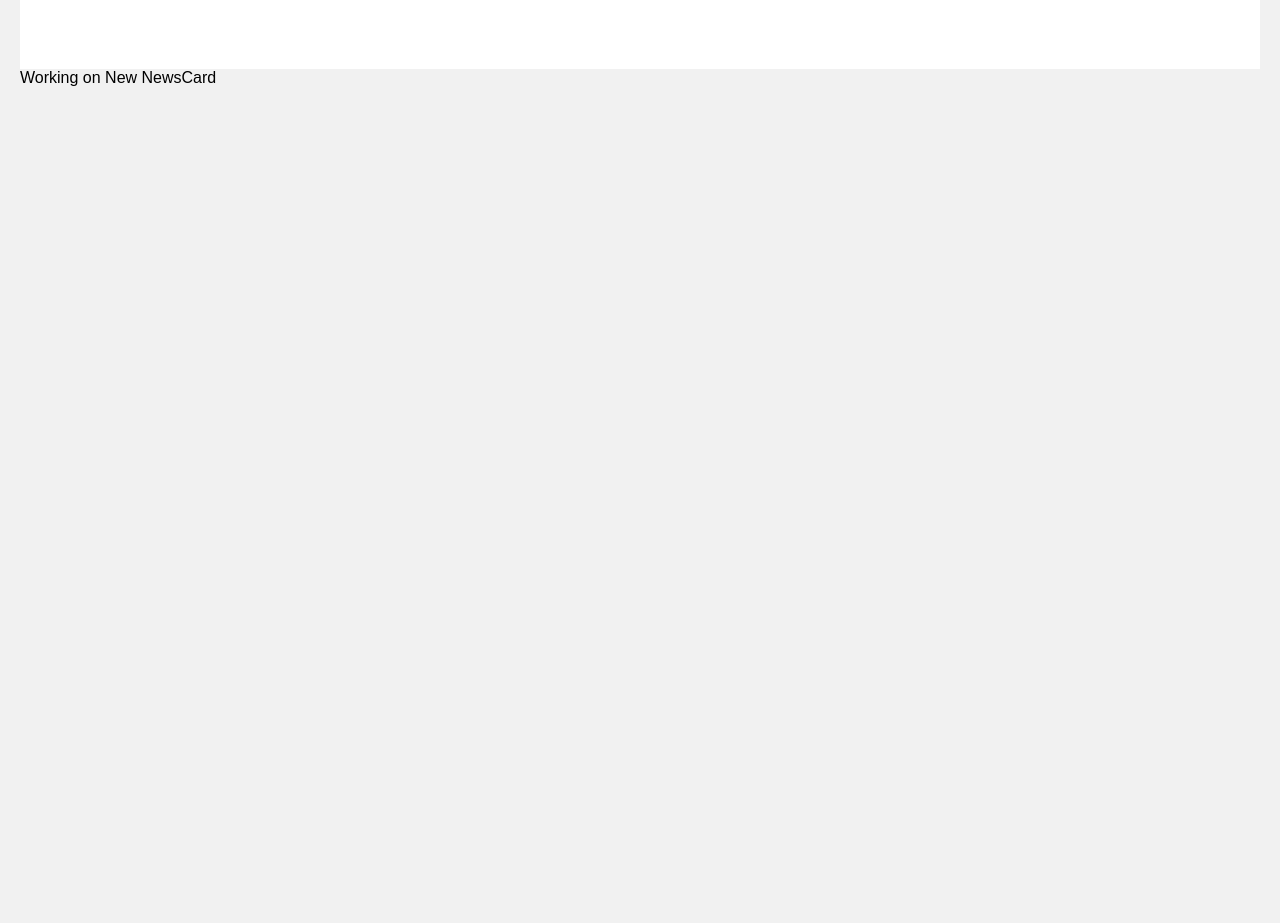
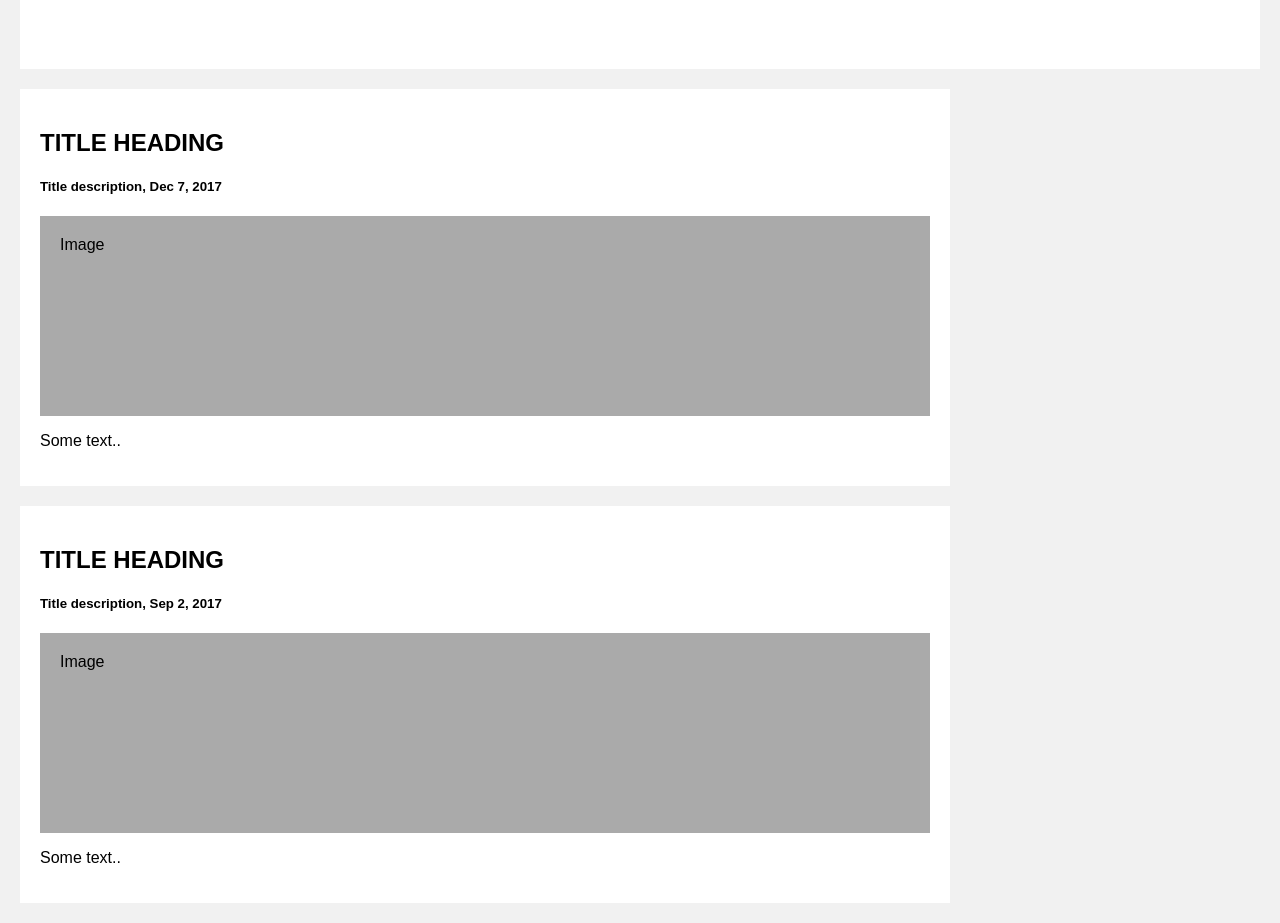
Before and after one commit to Dreezy305/Blog_app, a React (Create React App) app: page / in a window 1280 px wide. Shown: the part 180-1103 px from the top of the page. Before the commit the page ends 800 px from the top, so only its background shows below. Built offline with nearby package versions, Linux system fonts and the light colour scheme.

Commit message:
finshed working on news card

```diff
--- a/src/components/NewsCard.js
+++ b/src/components/NewsCard.js
@@ -5,7 +5,24 @@ function NewsCard() {
   return (
     <>
       <div className="row">
-        <div>Working on New NewsCard</div>
+        <div className="leftcolumn">
+          <div className="card">
+            <h2>TITLE HEADING</h2>
+            <h5>Title description, Dec 7, 2017</h5>
+            <div className="fakeimg" style={{ height: "200px" }}>
+              Image
+            </div>
+            <p>Some text..</p>
+          </div>
+          <div className="card">
+            <h2>TITLE HEADING</h2>
+            <h5>Title description, Sep 2, 2017</h5>
+            <div className="fakeimg" style={{ height: "200px" }}>
+              Image
+            </div>
+            <p>Some text..</p>
+          </div>
+        </div>
       </div>
     </>
   );
```
